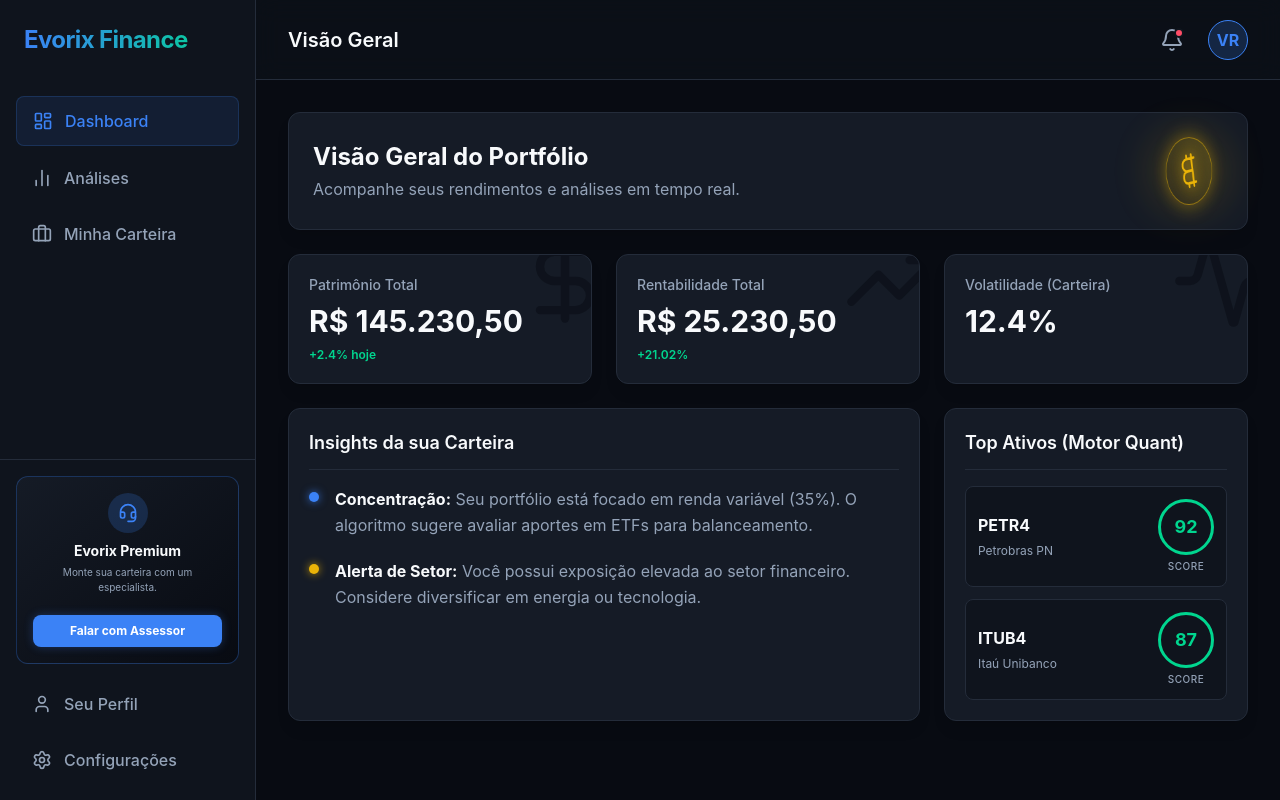
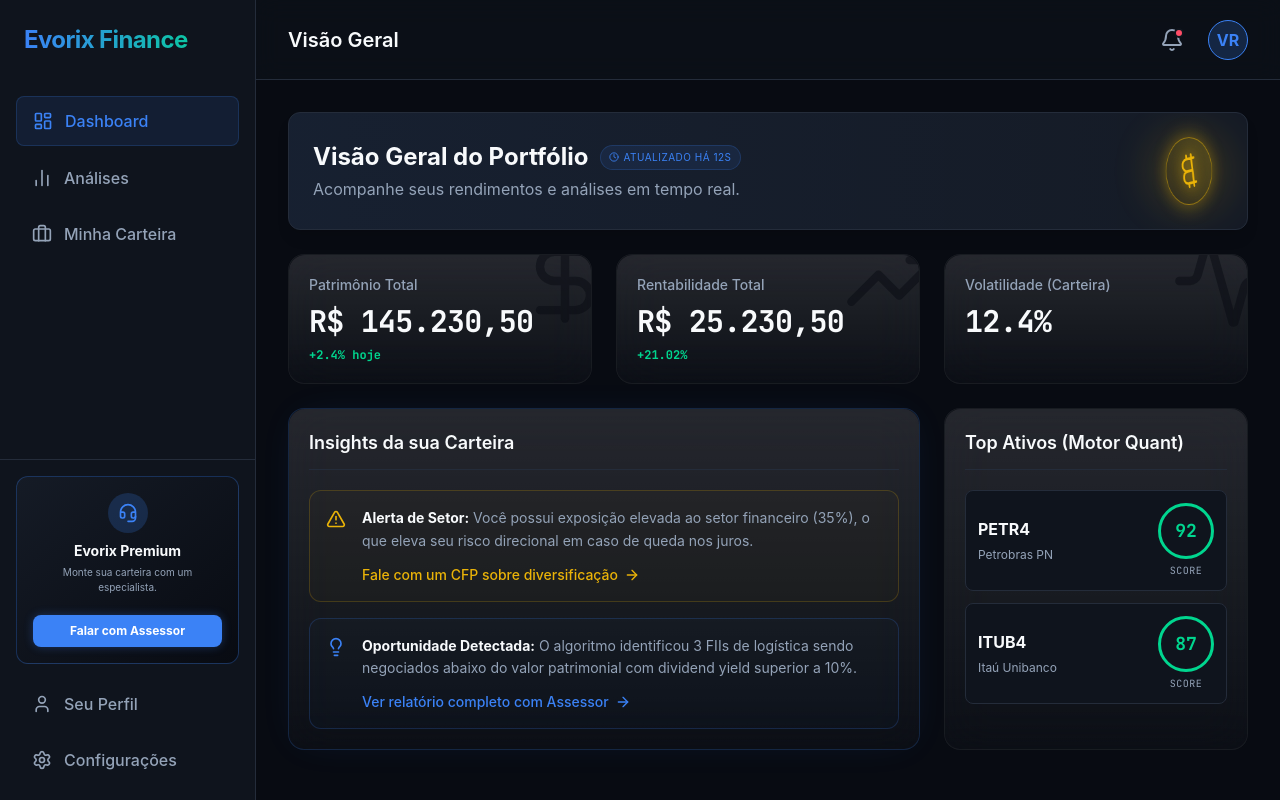
Before and after one commit to vitorrampazzi/Evorix-finance, a React (Vite) app in the folder evorix-finance/: page / in a window 1280 px wide. Built offline with nearby package versions, Linux system fonts and the light colour scheme.

Commit message:
adĩção de frame motion ao projeto e refatoração da paleta de cores da pagina analises e minha carteira

```diff
--- a/evorix-finance/package.json
+++ b/evorix-finance/package.json
@@ -10,6 +10,7 @@
     "preview": "vite preview"
   },
   "dependencies": {
+    "framer-motion": "^13.4.0",
     "lucide-react": "^1.46.0",
     "react": "^19.2.8",
     "react-dom": "^19.2.8",
--- /dev/null
+++ b/evorix-finance/src/components/AlgoInsight.tsx
@@ -0,0 +1,39 @@
+import { Link } from 'react-router-dom';
+import { ArrowRight, AlertTriangle, Lightbulb } from 'lucide-react';
+
+interface AlgoInsightProps {
+  text: React.ReactNode;
+  ctaLabel?: string;
+  to?: string;
+  type?: 'warning' | 'info';
+}
+
+export const AlgoInsight = ({ text, ctaLabel, to, type = 'info' }: AlgoInsightProps) => {
+  const isWarning = type === 'warning';
+
+  return (
+    <div className={`rounded-xl border p-4 text-sm flex gap-4 items-start transition-all hover:bg-white/[0.02] ${
+      isWarning ? 'border-yellow-500/20 bg-yellow-500/[0.02]' : 'border-evo-blueMain/20 bg-evo-blueMain/[0.02]'
+    }`}>
+      <div className={`mt-0.5 shrink-0 ${isWarning ? 'text-yellow-500' : 'text-evo-blueMain'}`}>
+        {isWarning ? <AlertTriangle size={20} /> : <Lightbulb size={20} />}
+      </div>
+
+      <div className="flex-1">
+        <p className="text-evo-textSec font-sans leading-relaxed">{text}</p>
+
+        {ctaLabel && to && (
+          <Link
+            to={to}
+            className={`mt-3 font-medium inline-flex items-center gap-1.5 transition-colors group ${
+              isWarning ? 'text-yellow-500 hover:text-yellow-400' : 'text-evo-blueMain hover:text-evo-blueSec'
+            }`}
+          >
+            {ctaLabel}
+            <ArrowRight size={16} className="transition-transform group-hover:translate-x-1" />
+          </Link>
+        )}
+      </div>
+    </div>
+  );
+};
--- a/evorix-finance/src/components/Card.tsx
+++ b/evorix-finance/src/components/Card.tsx
@@ -3,11 +3,22 @@ import React from 'react';
 interface CardProps {
   children: React.ReactNode;
   className?: string;
+  glow?: 'blue' | 'green' | 'yellow' | 'none';
 }
 
-export const Card = ({ children, className = '' }: CardProps) => {
+export const Card = ({ children, className = '', glow = 'none' }: CardProps) => {
+  const glowMap = {
+    blue: "shadow-[0_0_40px_-15px_rgba(59,130,246,0.15)] border-evo-blueMain/20",
+    green: "shadow-[0_0_40px_-15px_rgba(34,197,94,0.15)] border-evo-green/20",
+    yellow: "shadow-[0_0_40px_-15px_rgba(234,179,8,0.15)] border-yellow-500/20",
+    none: "border-white/5",
+  };
+
   return (
-    <div className={`bg-evo-card border border-evo-border rounded-xl p-5 shadow-lg backdrop-blur-sm ${className}`}>
+    <div className={`relative rounded-2xl bg-white/[0.02] backdrop-blur-xl p-5 border ${glowMap[glow]}
+      before:absolute before:inset-0 before:rounded-2xl before:p-px
+      before:bg-gradient-to-b before:from-white/10 before:to-transparent
+      before:-z-10 before:content-[''] transition-all duration-300 ${className}`}>
       {children}
     </div>
   );
--- a/evorix-finance/src/components/SpinningBitcoin.tsx
+++ b/evorix-finance/src/components/SpinningBitcoin.tsx
@@ -4,10 +4,8 @@ export const SpinningBitcoin = () => {
   return (
     <div className="flex items-center justify-center" style={{ perspective: '1000px' }}>
       <div className="relative group cursor-pointer">
-        {/* Efeito de brilho neon no fundo (Glow) que pulsa */}
         <div className="absolute inset-0 bg-yellow-500/30 blur-xl rounded-full animate-pulse transition-all duration-500 group-hover:bg-yellow-500/50"></div>
 
-        {/* A Moeda girando em 3D */}
         <div className="relative animate-spin-y bg-gradient-to-br from-yellow-400/20 to-yellow-600/5 border border-yellow-500/50 backdrop-blur-md rounded-full p-3 shadow-[0_0_20px_rgba(234,179,8,0.4)] flex items-center justify-center">
           <Bitcoin size={42} className="text-yellow-500 drop-shadow-[0_0_8px_rgba(234,179,8,0.8)]" strokeWidth={1.5} />
         </div>
--- a/evorix-finance/src/index.css
+++ b/evorix-finance/src/index.css
@@ -1,6 +1,19 @@
+@import url('https://fonts.googleapis.com/css2?family=JetBrains+Mono:wght@400;700&display=swap');
+
 @tailwind base;
 @tailwind components;
 @tailwind utilities;
+
+@layer base {
+  body {
+    background-image: radial-gradient(rgba(255, 255, 255, 0.04) 1px, transparent 1px);
+    background-size: 24px 24px;
+  }
+}
+
+.font-numbers {
+  font-family: 'JetBrains Mono', monospace;
+}
 
 body {
   background-color: #080B12;
--- a/evorix-finance/src/pages/Dashboard.tsx
+++ b/evorix-finance/src/pages/Dashboard.tsx
@@ -2,8 +2,9 @@ import React from 'react';
 import { Card } from '../components/Card';
 import { mockPortfolio, mockAssets } from '../data/mockData';
 import { ScoreIndicator } from '../components/ScoreIndicator';
-import { TrendingUp, DollarSign, Activity } from 'lucide-react';
+import { TrendingUp, DollarSign, Activity, Clock } from 'lucide-react';
 import { SpinningBitcoin } from '../components/SpinningBitcoin';
+import { AlgoInsight } from '../components/AlgoInsight';
 
 interface MetricCardProps {
   title: string;
@@ -14,14 +15,15 @@ interface MetricCardProps {
 }
 
 const MetricCard = ({ title, value, icon, highlight, isPositive = true }: MetricCardProps) => (
-  <Card className="flex flex-col gap-2 relative overflow-hidden group">
+  <Card glow="none" className="flex flex-col gap-2 relative overflow-hidden group">
     <div className="absolute -right-6 -top-6 text-evo-bgMain opacity-50 group-hover:scale-110 transition-transform duration-500">
       {React.cloneElement(icon, { size: 100 })}
     </div>
     <span className="text-evo-textSec font-medium text-sm z-10">{title}</span>
-    <span className="text-3xl font-bold text-evo-textMain z-10">{value}</span>
+    {/* Aplicando a fonte de números estilo terminal aqui */}
+    <span className="text-3xl font-bold text-evo-textMain z-10 font-numbers tracking-tight">{value}</span>
     {highlight && (
-      <span className={`text-xs font-semibold z-10 ${isPositive ? 'text-evo-green' : 'text-evo-red'}`}>
+      <span className={`text-xs font-semibold z-10 font-numbers ${isPositive ? 'text-evo-green' : 'text-evo-red'}`}>
         {highlight}
       </span>
     )}
@@ -32,11 +34,17 @@ export const Dashboard = () => {
   return (
     <div className="space-y-6 max-w-7xl mx-auto">
 
-      {/* Título e o Bitcoin Girando */}
-      <div className="flex items-center justify-between bg-evo-card border border-evo-border p-6 rounded-xl shadow-lg backdrop-blur-sm">
-        <div>
-          <h2 className="text-2xl font-bold text-evo-textMain">Visão Geral do Portfólio</h2>
-          <p className="text-evo-textSec mt-1">Acompanhe seus rendimentos e análises em tempo real.</p>
+      {/* Título e o Bitcoin Girando com Timestamp */}
+      <div className="flex items-center justify-between bg-evo-card border border-evo-border p-6 rounded-xl shadow-lg backdrop-blur-sm relative overflow-hidden">
+        <div className="absolute inset-0 bg-gradient-to-r from-evo-blueMain/5 to-transparent pointer-events-none"></div>
+        <div className="relative z-10">
+          <div className="flex items-center gap-3 mb-1">
+            <h2 className="text-2xl font-bold text-evo-textMain">Visão Geral do Portfólio</h2>
+            <span className="flex items-center gap-1 text-[10px] uppercase tracking-wider text-evo-blueMain bg-evo-blueMain/10 px-2 py-1 rounded-full border border-evo-blueMain/20">
+              <Clock size={10} /> Atualizado há 12s
+            </span>
+          </div>
+          <p className="text-evo-textSec">Acompanhe seus rendimentos e análises em tempo real.</p>
         </div>
         <SpinningBitcoin />
       </div>
@@ -64,36 +72,39 @@ export const Dashboard = () => {
       </div>
 
       <div className="grid grid-cols-1 lg:grid-cols-3 gap-6">
-        {/* Insights */}
-        <Card className="lg:col-span-2">
-          <h3 className="text-lg font-semibold mb-4 border-b border-evo-border pb-3">Insights da sua Carteira</h3>
-          <ul className="space-y-5 mt-4">
-            <li className="flex items-start gap-4">
-              <div className="w-2.5 h-2.5 rounded-full bg-evo-blueMain mt-1.5 shrink-0 shadow-[0_0_8px_rgba(59,130,246,0.8)]"></div>
-              <p className="text-evo-textSec leading-relaxed">
-                <strong className="text-evo-textMain">Concentração:</strong> Seu portfólio está focado em renda variável (35%). O algoritmo sugere avaliar aportes em ETFs para balanceamento.
-              </p>
-            </li>
-            <li className="flex items-start gap-4">
-              <div className="w-2.5 h-2.5 rounded-full bg-yellow-500 mt-1.5 shrink-0 shadow-[0_0_8px_rgba(234,179,8,0.8)]"></div>
-              <p className="text-evo-textSec leading-relaxed">
-                <strong className="text-evo-textMain">Alerta de Setor:</strong> Você possui exposição elevada ao setor financeiro. Considere diversificar em energia ou tecnologia.
-              </p>
-            </li>
-          </ul>
+        {/* Insights com Gatilho de Conversão */}
+        <Card glow="blue" className="lg:col-span-2">
+          <h3 className="text-lg font-semibold mb-5 border-b border-evo-border pb-3">Insights da sua Carteira</h3>
+          <div className="space-y-4">
+            <AlgoInsight
+              type="warning"
+              text={<span><strong className="text-evo-textMain">Alerta de Setor:</strong> Você possui exposição elevada ao setor financeiro (35%), o que eleva seu risco direcional em caso de queda nos juros.</span>}
+              ctaLabel="Fale com um CFP sobre diversificação"
+              to="/assessoria"
+            />
+
+            <AlgoInsight
+              type="info"
+              text={<span><strong className="text-evo-textMain">Oportunidade Detectada:</strong> O algoritmo identificou 3 FIIs de logística sendo negociados abaixo do valor patrimonial com dividend yield superior a 10%.</span>}
+              ctaLabel="Ver relatório completo com Assessor"
+              to="/assessoria"
+            />
+          </div>
         </Card>
 
         {/* Top Assets */}
-        <Card>
-          <h3 className="text-lg font-semibold mb-4 border-b border-evo-border pb-3">Top Ativos (Motor Quant)</h3>
-          <div className="space-y-3 mt-4">
+        <Card glow="none">
+          <h3 className="text-lg font-semibold mb-5 border-b border-evo-border pb-3">Top Ativos (Motor Quant)</h3>
+          <div className="space-y-3">
             {mockAssets.map(asset => (
-              <div key={asset.ticker} className="flex items-center justify-between p-3 bg-evo-bgSec rounded-lg border border-evo-border hover:border-evo-blueMain/50 transition-all cursor-pointer group">
+              <div key={asset.ticker} className="flex items-center justify-between p-3 bg-evo-bgSec rounded-lg border border-evo-border hover:border-evo-blueMain/30 transition-all cursor-pointer group">
                 <div>
                   <h4 className="font-bold text-evo-textMain group-hover:text-evo-blueMain transition-colors">{asset.ticker}</h4>
                   <span className="text-xs text-evo-textSec">{asset.name}</span>
                 </div>
-                <ScoreIndicator score={asset.score} />
+                <div className="font-numbers">
+                  <ScoreIndicator score={asset.score} />
+                </div>
               </div>
             ))}
           </div>
```
Also changed, not shown: evorix-finance/src/pages/Carteira.tsx (+15 -15 lines), evorix-finance/src/pages/analises.tsx (+15 -10 lines), 1 other file (tests, documents, lock files or other folders).
